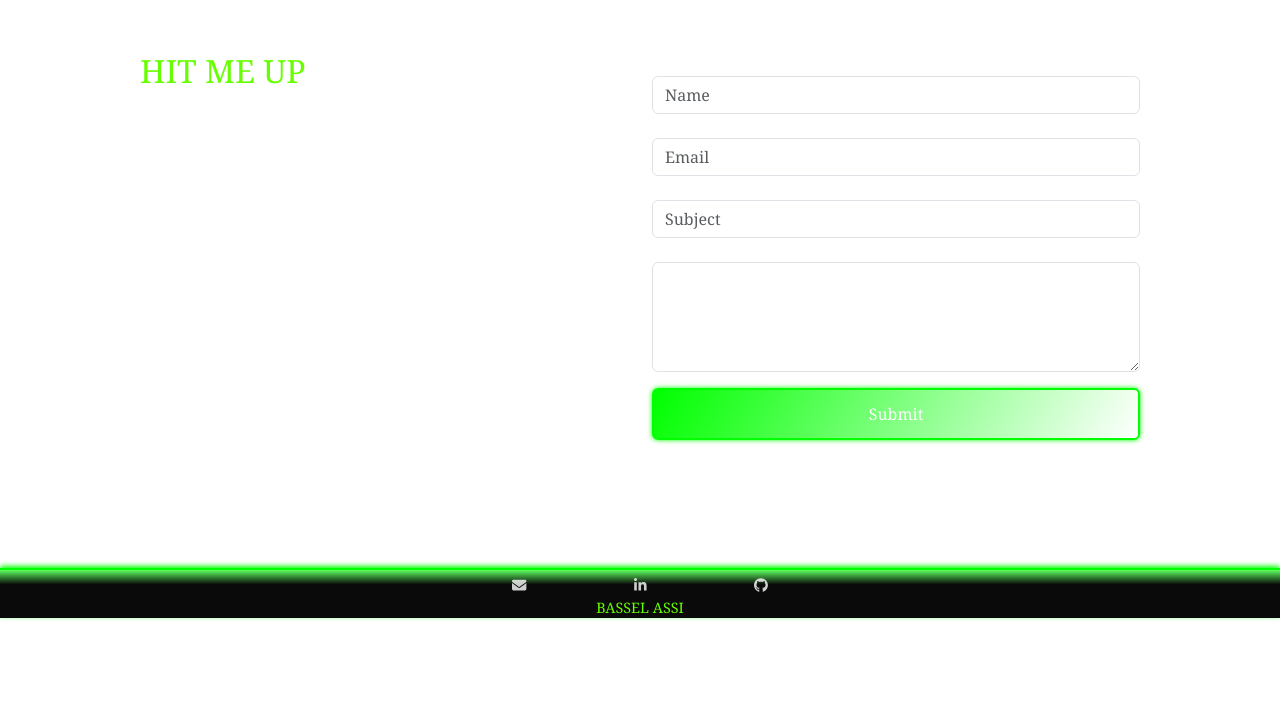
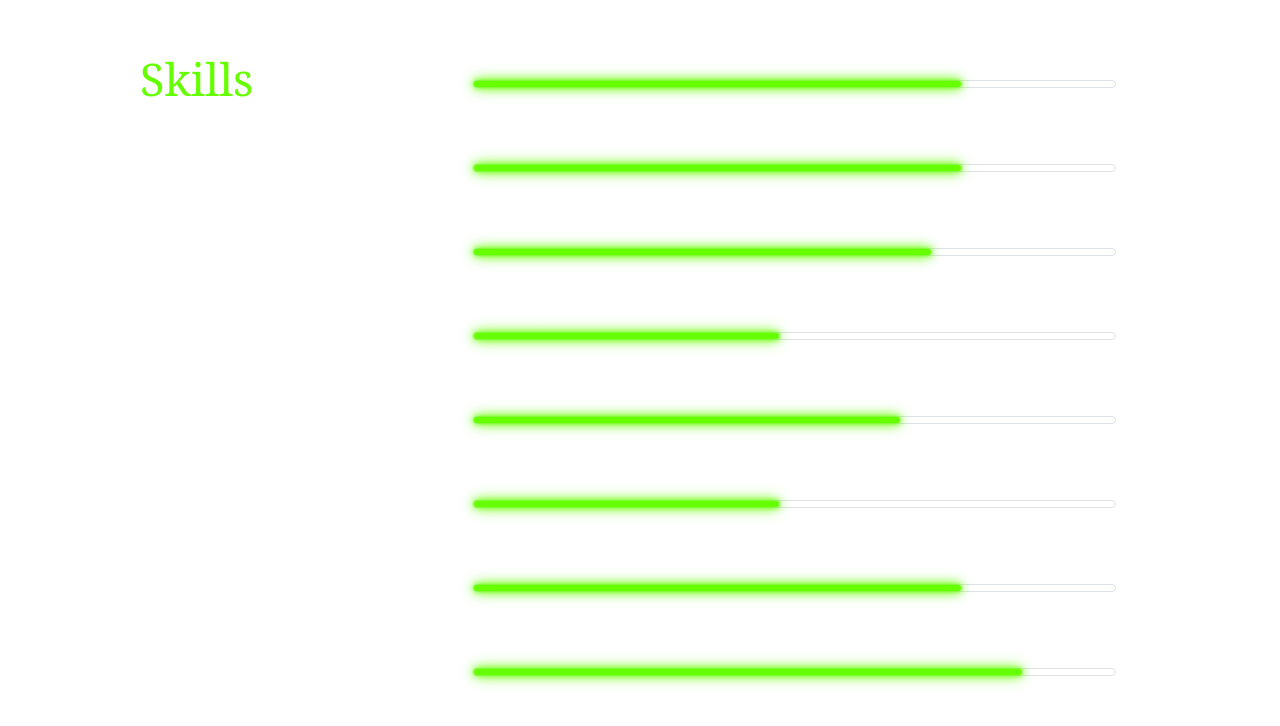
Before and after one commit to baselasi/portfolio-, a React (Create React App) app: page / in a window 1280 px wide. Shown: the part 1958-2684 px from the top of the page. Before the commit the page ends 2576 px from the top, so only its background shows below. Built offline with nearby package versions, Linux system fonts and the light colour scheme; a web font is replaced by a local one.

Commit message:
add skill section

```diff
--- a/src/App.css
+++ b/src/App.css
@@ -47,6 +47,14 @@
   color: rgb(102, 255, 0) !important;
 }
 
+.glow-border {
+  border: 2px solid rgb(102, 255, 0);
+  box-shadow: 0 0 4px rgb(102, 255, 0),
+    0 0 10px rgb(102, 255, 0),
+    0 0 15px rgb(102, 255, 0);
+  transition: box-shadow 0.3s ease-in-out;
+}
+
 .my-btn {
   border: 2px solid lime;
   color: white;
--- a/src/App.js
+++ b/src/App.js
@@ -8,6 +8,7 @@ import "../src/components/background/background.css"
 import Backround from './components/particlesBackround/Backround';
 import IntroText from './components/particlesBackround/IntroText';
 import ContactSection from './components/contact/contactMe';
+import Skills from './components/skills/Skills.jsx';
 function App() {
   const [showButton, setButton] = useState(true)
   const [scrollIntoContact, setContact] = useState(false)
@@ -59,7 +60,7 @@ function App() {
         <main className='main' >
 
           <section ref={aboutMe}><About /></section>
-          {/* <section ref={skills}> <Skills /></section> */}
+          <section ref={skills}> <Skills /></section>
           <section ref={contact}><ContactSection
             ref={contactForm}
           />
--- /dev/null
+++ b/src/components/skills/Skills.jsx
@@ -0,0 +1,76 @@
+
+import data from "../../data";
+
+import "./skill.css"
+import "../style.css"
+import { useEffect, useRef, useState } from "react";
+
+const Skills = () => {
+
+    const [isInView, setIsInView] = useState(false)
+
+    const skillRef = useRef(null)
+
+    useEffect(() => {
+        const observer = new IntersectionObserver(([entry]) => {
+            if (entry.isIntersecting) setIsInView(entry.isIntersecting);
+        }, {
+            threshold: 0.1, // Trigger when 10% of the element is visible
+        });
+        if (skillRef) {
+            observer.observe(skillRef.current)
+        }
+
+        return () => {
+            observer.unobserve(skillRef.current)
+        }
+
+    }, [])
+
+
+    return (
+        <>
+            <div className=" marging-padding  row "  >
+                <div className="row col-12 " ref={skillRef}>
+                    <h2 className="col-sm-4 text-highlight" style={{ fontSize: "45px" }}>
+                        Skills
+                    </h2>
+                    <div className="col-sm-8" >
+                        {data.programnigSkills.map((skill, i) => {
+                            return (
+                                <SkillCard skill={skill} isInView={isInView} key={i} />
+                            )
+                        })}
+                    </div>
+                </div>
+
+            </div>
+        </>
+    )
+}
+
+const SkillCard = ({ skill, isInView }) => {
+
+
+
+    return (
+
+        <>
+            <div className="mb-5">
+                {/* <div className="p-2  d-inline-block glow-border"  >
+                    <img className="logo " style={{ width: `${skill.skill == "EXPRESSJS" ? "10px" : "20px"}` }} src={skill.logo}></img>
+                </div> */}
+                <div className="text-color mb-1">
+                    <span>{skill.skill.toUpperCase()}</span>
+                    <span className="ms-2">{`${skill.competence}%`}</span>
+                </div>
+                <div className="continer-skill border" >
+                    <div style={{ width: `${isInView ? `${skill.competence}%` : ""} ` }} className="skill-level  glow-border" ></div>
+                </div>
+            </div>
+        </>
+    )
+}
+
+
+export default Skills
--- a/src/components/skills/skill.css
+++ b/src/components/skills/skill.css
@@ -1,37 +1,37 @@
-.logo{
+.logo {
     height: 60px;
     width: 60px;
-    animation: rotation 7s infinite ;
+    animation: rotation 7s infinite;
 }
-.imge{
+
+.imge {
     min-width: 100px;
     min-height: 100px;
 }
 
-.continer-skill{
-    width: 60%;
-    height: 20px;
-    background-color: rgb(252, 163, 17);
+.continer-skill {
+    width: 100%;
+    height: 8px;
     border-radius: 20px;
     text-align: right;
     padding-right: 5%;
     display: flex;
     justify-content: space-between;
     align-self: center;
-    transition: opacity ease-in 1s;
+    transition: opacity ease-in 0.5s;
     font-family: 'Binary X CHR BRK', sans-serif !important;
-    color: green;
+}
 
-}
-.skill-level{
-    background-color: rgb(20, 33, 61);
+.skill-level {
+    background-color: rgb(102, 255, 0);
     height: 100%;
     border-radius: 20px;
     width: 0%;
-    transition: width 3s  ease-in-out;
+    transition: width 3s ease-in-out;
 }
 
-.flex-box-column{/*to remove tramsiton later*/
+.flex-box-column {
+    /*to remove tramsiton later*/
     display: flex;
     flex-direction: column;
     justify-content: space-around;
@@ -40,13 +40,14 @@
     transition: color 1s;
 }
 
-.skill-title{
-    transition: width 4s ,opacity 2s;
+.skill-title {
+    transition: width 4s, opacity 2s;
     text-align: center;
     width: 25%;
 }
-.skill_continer{
-    display:flex;
+
+.skill_continer {
+    display: flex;
     flex-direction: column;
     justify-content: center;
     align-items: center;
@@ -54,13 +55,16 @@
     margin-bottom: 2rem;
     transition: color 2s;
 }
-.show{
-    width:100%;
+
+.show {
+    width: 100%;
     display: block;
 }
-.hide{
+
+.hide {
     opacity: 0;
 }
+
 /*.btn{
     width: 35%;
     height: 5%;
--- a/src/components/style.css
+++ b/src/components/style.css
@@ -46,7 +46,7 @@
 .main {
     background-position: center;
     background-size: contain;
-    backdrop-filter: blur(4px);
+    backdrop-filter: blur(2px);
 }
 
 @media only screen and (max-width: 576px) {
--- a/src/data.js
+++ b/src/data.js
@@ -1,14 +1,14 @@
 export default {
-   personaleInfo:{
+    personaleInfo: {
         name: 'Bassel',
-    surename : 'ASSI',
-    email:'bassel-assi@live.com',
+        surename: 'ASSI',
+        email: 'bassel-assi@live.com',
         cellphone: 3201538330,
         address: 'via monte cengio, trieste'
     },
-   aboutMe:{
-    title:"FRONT-END DEVOLEOPER / PROCESS AND MATERIAL ENGINEER",
-    profile:`Sono uno studente di magistrale in ingegneria di processo e materiali, con una grande passione e forte motivazione per diventare un sviluppatore fronte-end.
+    aboutMe: {
+        title: "FRONT-END DEVOLEOPER / PROCESS AND MATERIAL ENGINEER",
+        profile: `Sono uno studente di magistrale in ingegneria di processo e materiali, con una grande passione e forte motivazione per diventare un sviluppatore fronte-end.
             competenza in javascript, css,html, react, Bootstrap e object-oriented-programing. Sono una
             persona seria con una grande capacità di adattamento e la voglia di imparare. Cerco la mia prima esperienza per fare partire la mia carriera.`
     },
@@ -17,130 +17,140 @@ export default {
     //             'so i decided to pursue a new carrier as programer. I taught myself how to code using the basic technology for front-end development (JAVASCRIPT, HTML, CSS, BOOTSTRAP, REACT).'+
     //             ' I am an intelligent, disciplined, responsible and hardworking person '+
     //             'with height motivation and curiosity and never ending desire of learning.',
-profile:"I am an Industrial Engineer pursuing a Master's degree in Process and Material Engineering at Trieste University.\n"+
-"My journey into the world of programming began as a personal passion, and it has since evolved into a fulfilling and rewarding career path.\n"+
-"Driven by an intrinsic fascination with technology and a desire to create impactful solutions, I embarked on a self-taught "+
-"programming journey that has become a defining aspect of my professional identity. "+
-"The thrill of turning lines of code into tangible, user-friendly experiences ignited my passion for software development,"+
+    profile: "I am an Industrial Engineer pursuing a Master's degree in Process and Material Engineering at Trieste University.\n" +
+        "My journey into the world of programming began as a personal passion, and it has since evolved into a fulfilling and rewarding career path.\n" +
+        "Driven by an intrinsic fascination with technology and a desire to create impactful solutions, I embarked on a self-taught " +
+        "programming journey that has become a defining aspect of my professional identity. " +
+        "The thrill of turning lines of code into tangible, user-friendly experiences ignited my passion for software development," +
         " and I have been unwaveringly dedicated to expanding my skills ever since.",
     studies: [
         {
-            degree:'Laurea triennale in ingegneria industriale',
-            schoole:'Università degli studi di Trieste',
-            start:'2012',
-            end:'2016'
+            degree: 'Laurea triennale in ingegneria industriale',
+            schoole: 'Università degli studi di Trieste',
+            start: '2012',
+            end: '2016'
         },
         {
-            degree:'Corso magistrale in ingegneria dei processi e dei materiali',
-            schoole:'Università degli studi di Trieste',
-            start:'2017',
-            end:'2023'
+            degree: 'Corso magistrale in ingegneria dei processi e dei materiali',
+            schoole: 'Università degli studi di Trieste',
+            start: '2017',
+            end: '2023'
         }
     ],
-   exprience:[
+    exprience: [
         {
-            postion:'Porta pizza',
-            company:'PIZZA PARINI',
-            start:'2022',
-            end:'oggi'
+            postion: 'Porta pizza',
+            company: 'PIZZA PARINI',
+            start: '2022',
+            end: 'oggi'
         },
         {
-            postion:'Cameriere',
-            company:'HOSTARIA MALCANTON',
-            start:'2021',
-            end:'2022'
+            postion: 'Cameriere',
+            company: 'HOSTARIA MALCANTON',
+            start: '2021',
+            end: '2022'
         },
         {
-            postion:'Venditore d’ auto',
-            company:'REAUTO',
-            start:'2021',
-            end:'2021'
+            postion: 'Venditore d’ auto',
+            company: 'REAUTO',
+            start: '2021',
+            end: '2021'
         }
     ],
     programnigSkills: [
         {
-            skill:'TYPESCRIPT',
-            competence: 75,
+            skill: 'TYPESCRIPT',
+            competence: 80,
             logo: '../imgs/java-script.png'
         },
         {
+            skill: 'SVELTE',
+            competence: 80,
+            logo: '../imgs/svelte-icon.png'
+        },
+        {
             skill: 'REACT',
-            competence: 60,
+            competence: 75,
             logo: '../imgs/react.png'
         },
         {
-            skill:'BOOTSTRAP',
-            competence: 80,
-            logo:'../imgs/bootstrap.png'
-        },
-        {
-            skill:'SVELTE',
-            competence: 70,
-            logo: '../imgs/svelte-icon.png'
-        },
-        {
-            skill:'EXPRESSJS',
+            skill: 'EXPRESSJS',
             competence: 50,
             logo: '../imgs/Expressjs.png'
         },
         {
-            skill:'NODE',
+            skill: 'NODE',
             competence: 70,
             logo: '../imgs/node.png'
         },
-   ],
-   engineeringSkills:[
         {
-            skill:'ASPEN-PLUS',
-            competence:50,
-            logo:'../imgs/aspenLogo.png'
+            skill: 'Flutter',
+            competence: 50,
+            logo: '../imgs/node.png'
         },
         {
-            skill:'MATLAB',
-            competence:50,
-            logo:'../imgs/matalb.png'
+            skill: 'tailwind',
+            competence: 80,
+            logo: '../imgs/bootstrap.png'
         },
         {
-            skill:'EDU-PACK',
-            competence:70,
-            logo:'../imgs/EDU-PACK.png'
+            skill: 'BOOTSTRAP',
+            competence: 90,
+            logo: '../imgs/bootstrap.png'
+        },
+    ],
+    engineeringSkills: [
+        {
+            skill: 'ASPEN-PLUS',
+            competence: 50,
+            logo: '../imgs/aspenLogo.png'
+        },
+        {
+            skill: 'MATLAB',
+            competence: 50,
+            logo: '../imgs/matalb.png'
+        },
+        {
+            skill: 'EDU-PACK',
+            competence: 70,
+            logo: '../imgs/EDU-PACK.png'
         }
     ],
-   softSkills:[
+    softSkills: [
         {
-        skill:'PROBLEM SOLVING',
-        logo:'../imgs/problem-sovling.png'
+            skill: 'PROBLEM SOLVING',
+            logo: '../imgs/problem-sovling.png'
         },
         {
-        skill:'FLEXIBILITY',
-        logo:'../imgs/flexibility.png'
+            skill: 'FLEXIBILITY',
+            logo: '../imgs/flexibility.png'
         },
         {
-        skill:'TEAM PLAYER',
-        logo:'../imgs/team-player.png'
+            skill: 'TEAM PLAYER',
+            logo: '../imgs/team-player.png'
         },
         {
-        skill:'RESPONSIVENESS',
-        logo:'../imgs/responsevines.png'
+            skill: 'RESPONSIVENESS',
+            logo: '../imgs/responsevines.png'
         },
         {
-        skill:'ORGANIZATION',
-        logo:'imgs/organization.png'
+            skill: 'ORGANIZATION',
+            logo: 'imgs/organization.png'
         },
 
     ],
-   languages : [
+    languages: [
         {
-        language:'ITALIANO',
+            language: 'ITALIANO',
             level: 90
         },
         {
-        language:'INGLESE',
+            language: 'INGLESE',
             level: 90
         },
         {
             language: 'ARABO',
-        level:100
+            level: 100
         }
     ]
 
```
Also changed, not shown: src/components/skills/skills.js (+41 -39 lines). Lines whose indentation alone changed are shown as unchanged.
